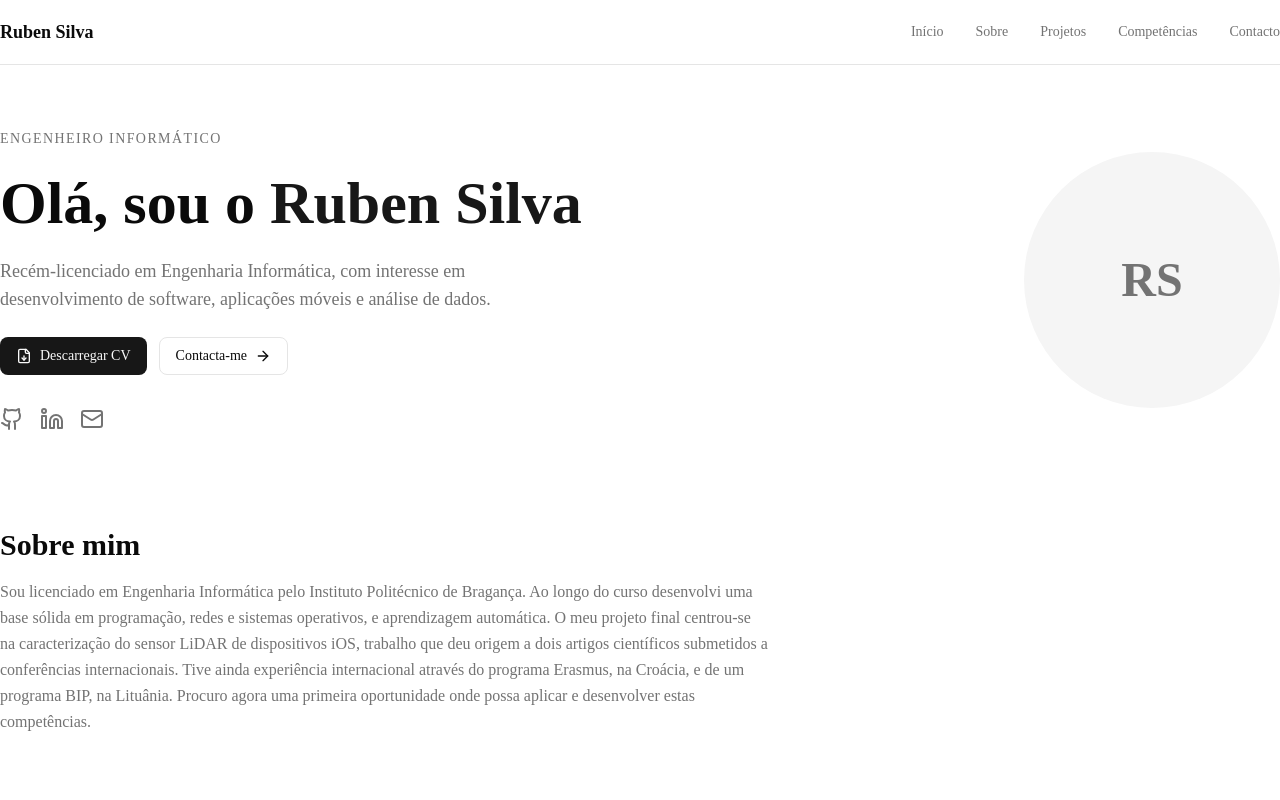
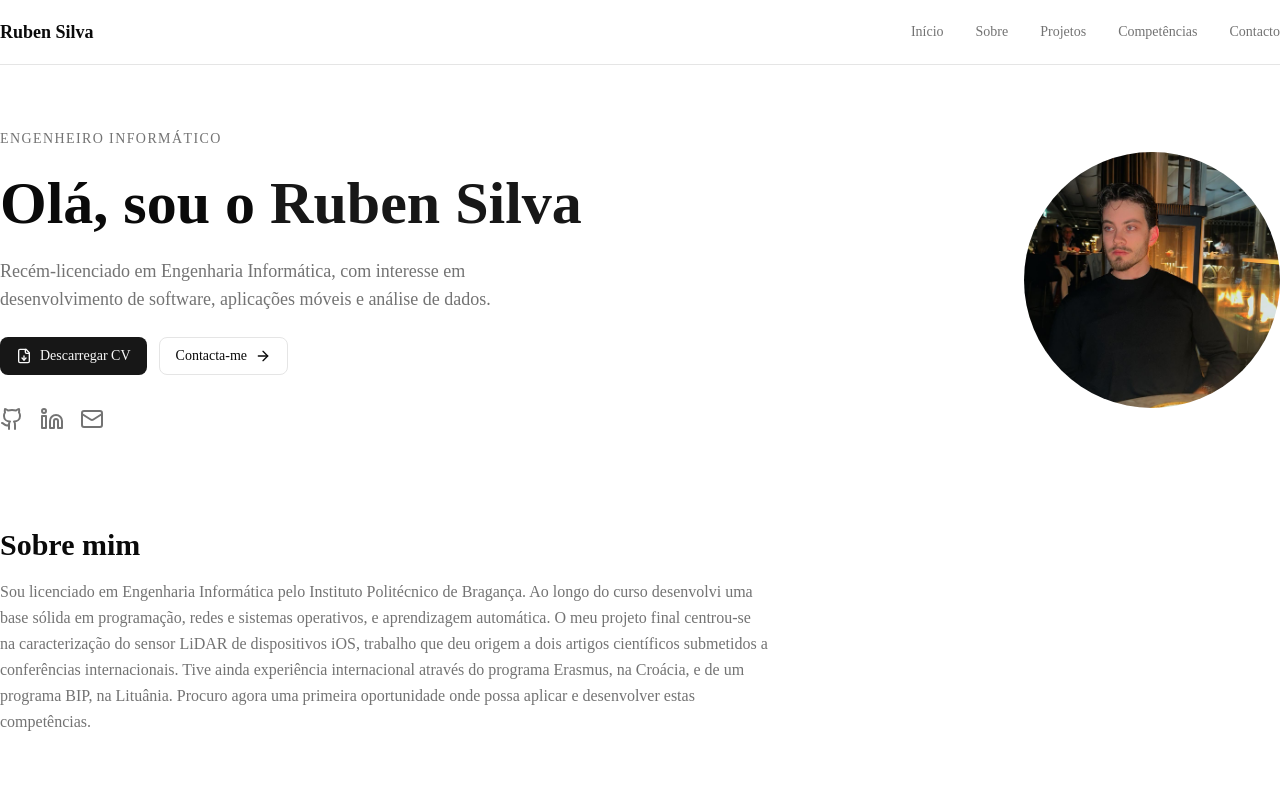
Before and after one commit to RubenSilva13/ruben-portfolio, a Next.js app: page / in a window 1280 px wide. Shown: the top 800 px of the page. Built offline with nearby package versions, Linux system fonts and the light colour scheme.

Commit message:
Adiciona foto e finaliza conteudo

```diff
--- a/app/page.tsx
+++ b/app/page.tsx
@@ -1,4 +1,5 @@
 import { Github, Linkedin, Mail, FileDown, ArrowRight, Smartphone, Brain, Network, Globe } from "lucide-react";
+import Image from "next/image";
 
 export default function Home() {
   return (
@@ -70,10 +71,16 @@ export default function Home() {
         </div>
 
         <div className="flex-shrink-0">
-          <div className="h-48 w-48 md:h-64 md:w-64 rounded-full bg-secondary flex items-center justify-center text-5xl font-bold text-muted-foreground">
-            RS
-          </div>
-        </div>
+  <div className="relative h-48 w-48 md:h-64 md:w-64 rounded-full overflow-hidden bg-secondary">
+    <Image
+      src="/foto.jpeg"
+      alt="Foto de Ruben Silva"
+      fill
+      className="object-cover"
+      priority
+    />
+  </div>
+</div>
       </section>
 
       {/* ===== SOBRE MIM ===== */}
```
Also changed, not shown: public/foto.jpeg (added), 1 other file (tests, documents, lock files or other folders).
